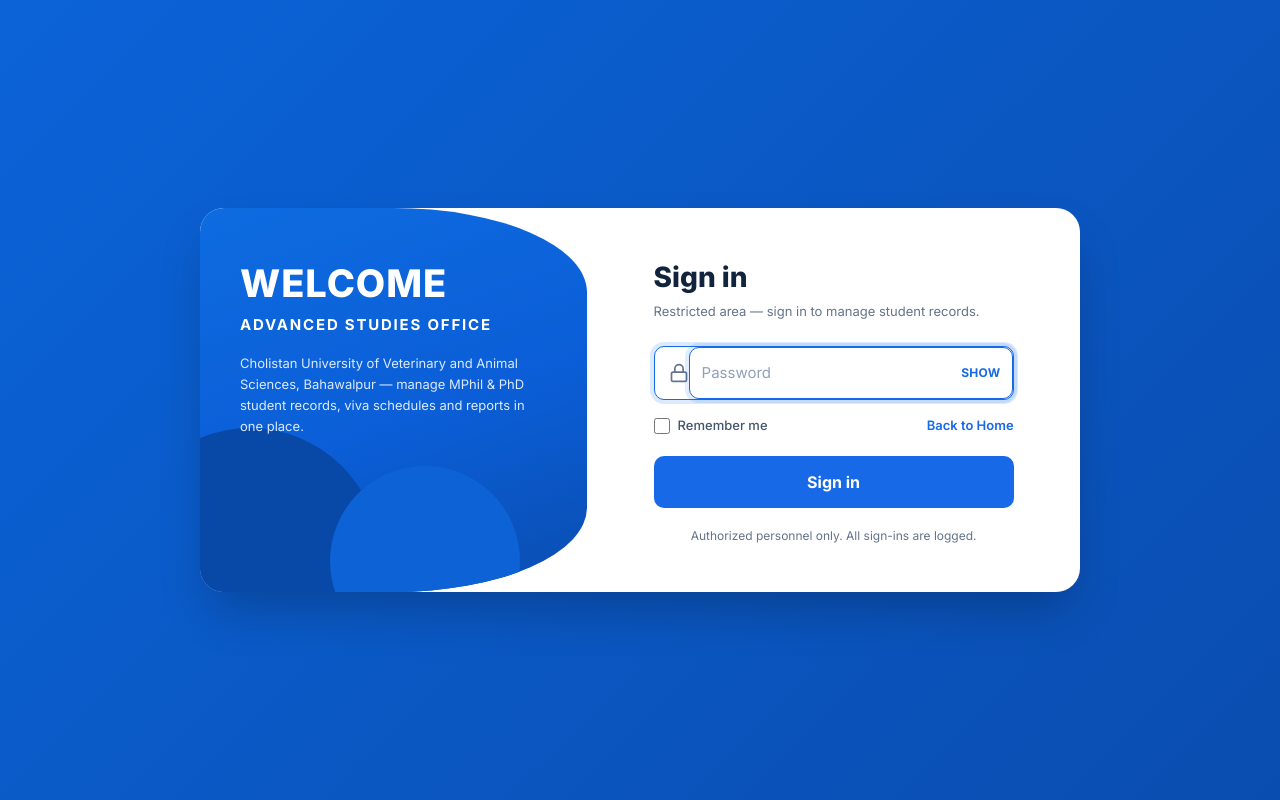
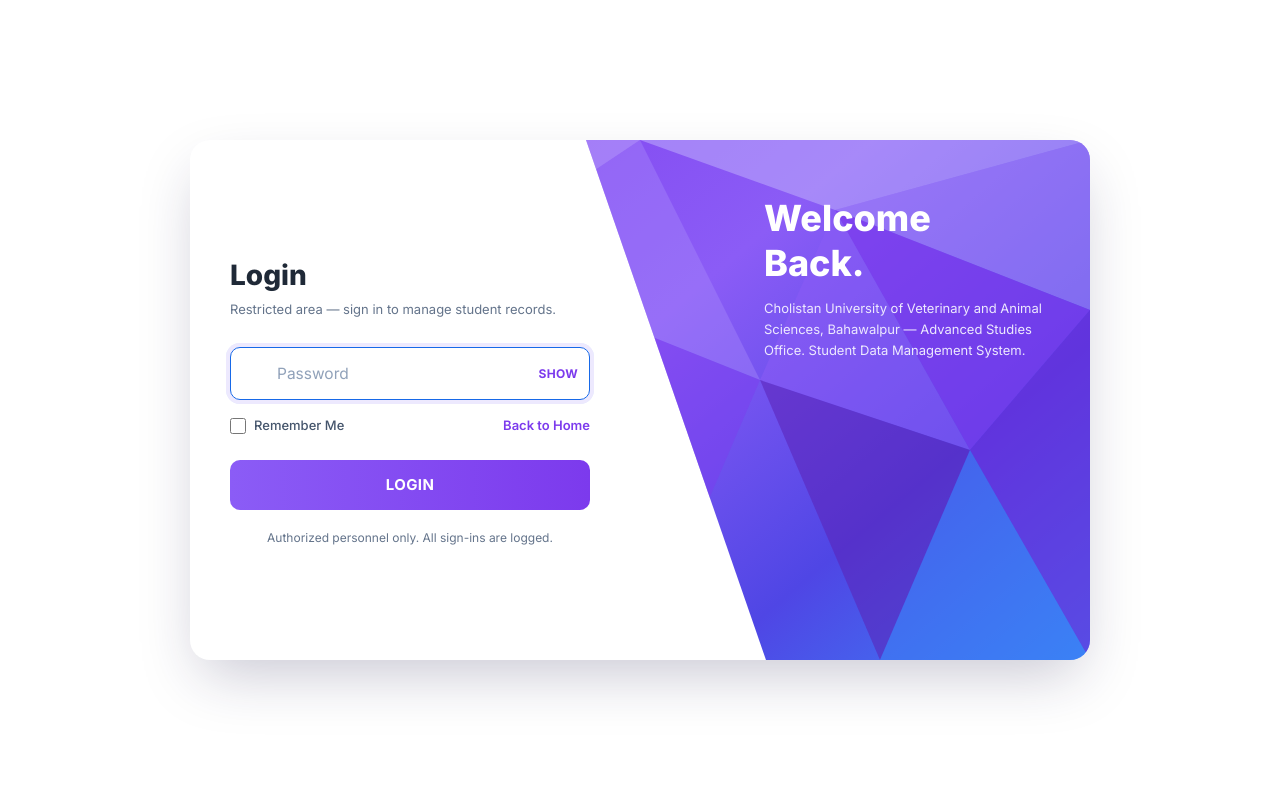
Before and after one commit to uzairareeb/das-student-portal, a Flask app: page /admin in a window 1280 px wide. Run offline with Flask 3, Linux system fonts and the light colour scheme; data that the repository does not hold is empty; some libraries are stand-ins or nearby versions.

Commit message:
Admin login rebuilt like new reference: white page, diagonal purple geometric panel

```diff
--- a/templates/admin_login.html
+++ b/templates/admin_login.html
@@ -9,38 +9,46 @@
   <link href="https://fonts.googleapis.com/css2?family=Inter:wght@400;500;600;700;800&display=swap" rel="stylesheet">
   <link rel="stylesheet" href="{{ url_for('static', filename='css/tailwind.css') }}">
 </head>
-<body class="ref-page">
-  <div class="ref-card">
-    <!-- Welcome panel -->
-    <section class="ref-left">
-      <span class="ref-circle ref-circle-a"></span>
-      <span class="ref-circle ref-circle-b"></span>
-      <div class="ref-left-inner">
-        <h1>WELCOME</h1>
-        <p class="ref-headline">{{ uni }}</p>
-        <p class="ref-para">Cholistan University of Veterinary and Animal Sciences, Bahawalpur &mdash; manage MPhil &amp; PhD student records, viva schedules and reports in one place.</p>
+<body class="ref2-page">
+  <div class="ref2-card">
+    <!-- Form side -->
+    <section class="ref2-left">
+      <div class="ref2-form">
+        <h2>Login</h2>
+        <p class="ref2-sub">Restricted area &mdash; sign in to manage student records.</p>
+        <form method="post" id="loginForm">
+          {% if error %}<p class="form-error">{{ error }}</p>{% endif %}
+          <div class="ref2-pw">
+            <input class="ref2-input" type="password" name="password" id="adminPw" placeholder="Password" required autofocus>
+            <button type="button" class="ref2-show" id="pwToggle">SHOW</button>
+          </div>
+          <div class="ref2-row">
+            <label class="ref2-remember"><input type="checkbox" name="remember" value="1"> Remember Me</label>
+            <a class="ref2-home" href="{{ url_for('index') }}">Back to Home</a>
+          </div>
+          <button type="submit" class="ref2-submit" id="loginBtn">LOGIN</button>
+        </form>
+        <p class="ref2-note">Authorized personnel only. All sign-ins are logged.</p>
       </div>
     </section>
 
-    <!-- Sign-in panel -->
-    <section class="ref-right">
-      <div class="ref-form">
-        <h2>Sign in</h2>
-        <p class="ref-sub">Restricted area &mdash; sign in to manage student records.</p>
-        <form method="post" id="loginForm">
-          {% if error %}<p class="form-error">{{ error }}</p>{% endif %}
-          <div class="ref-input">
-            <svg viewBox="0 0 24 24" fill="none" stroke="currentColor" stroke-width="2" stroke-linecap="round" stroke-linejoin="round"><rect x="3" y="11" width="18" height="11" rx="2" ry="2"/><path d="M7 11V7a5 5 0 0 1 10 0v4"/></svg>
-            <input type="password" name="password" id="adminPw" placeholder="Password" required autofocus>
-            <button type="button" class="ref-show" id="pwToggle">SHOW</button>
-          </div>
-          <div class="ref-row">
-            <label class="ref-remember"><input type="checkbox" name="remember" value="1"> Remember me</label>
-            <a class="ref-home" href="{{ url_for('index') }}">Back to Home</a>
-          </div>
-          <button type="submit" class="ref-submit" id="loginBtn">Sign in</button>
-        </form>
-        <p class="ref-note">Authorized personnel only. All sign-ins are logged.</p>
+    <!-- Welcome panel -->
+    <section class="ref2-right">
+      <svg class="ref2-poly" viewBox="0 0 600 520" preserveAspectRatio="none" aria-hidden="true">
+        <polygon points="600,0 600,170 430,70" fill="#A78BFA" opacity="0.55"/>
+        <polygon points="430,70 600,170 520,310" fill="#7C3AED" opacity="0.7"/>
+        <polygon points="520,310 600,170 600,520" fill="#6D28D9" opacity="0.6"/>
+        <polygon points="300,0 430,70 600,0" fill="#C4B5FD" opacity="0.5"/>
+        <polygon points="430,70 520,310 380,240" fill="#8B5CF6" opacity="0.55"/>
+        <polygon points="380,240 520,310 460,520" fill="#5B21B6" opacity="0.55"/>
+        <polygon points="520,310 600,520 460,520" fill="#3B82F6" opacity="0.5"/>
+        <polygon points="300,0 380,240 180,120" fill="#A78BFA" opacity="0.4"/>
+        <polygon points="180,120 380,240 300,520" fill="#7C3AED" opacity="0.45"/>
+        <polygon points="0,0 300,0 180,120" fill="#DDD6FE" opacity="0.35"/>
+      </svg>
+      <div class="ref2-welcome">
+        <h1>Welcome<br>Back.</h1>
+        <p>Cholistan University of Veterinary and Animal Sciences, Bahawalpur &mdash; {{ uni }}. {{ title }}.</p>
       </div>
     </section>
   </div>
```
Also changed, not shown: static/css/tailwind-input.css, static/css/tailwind.css.
